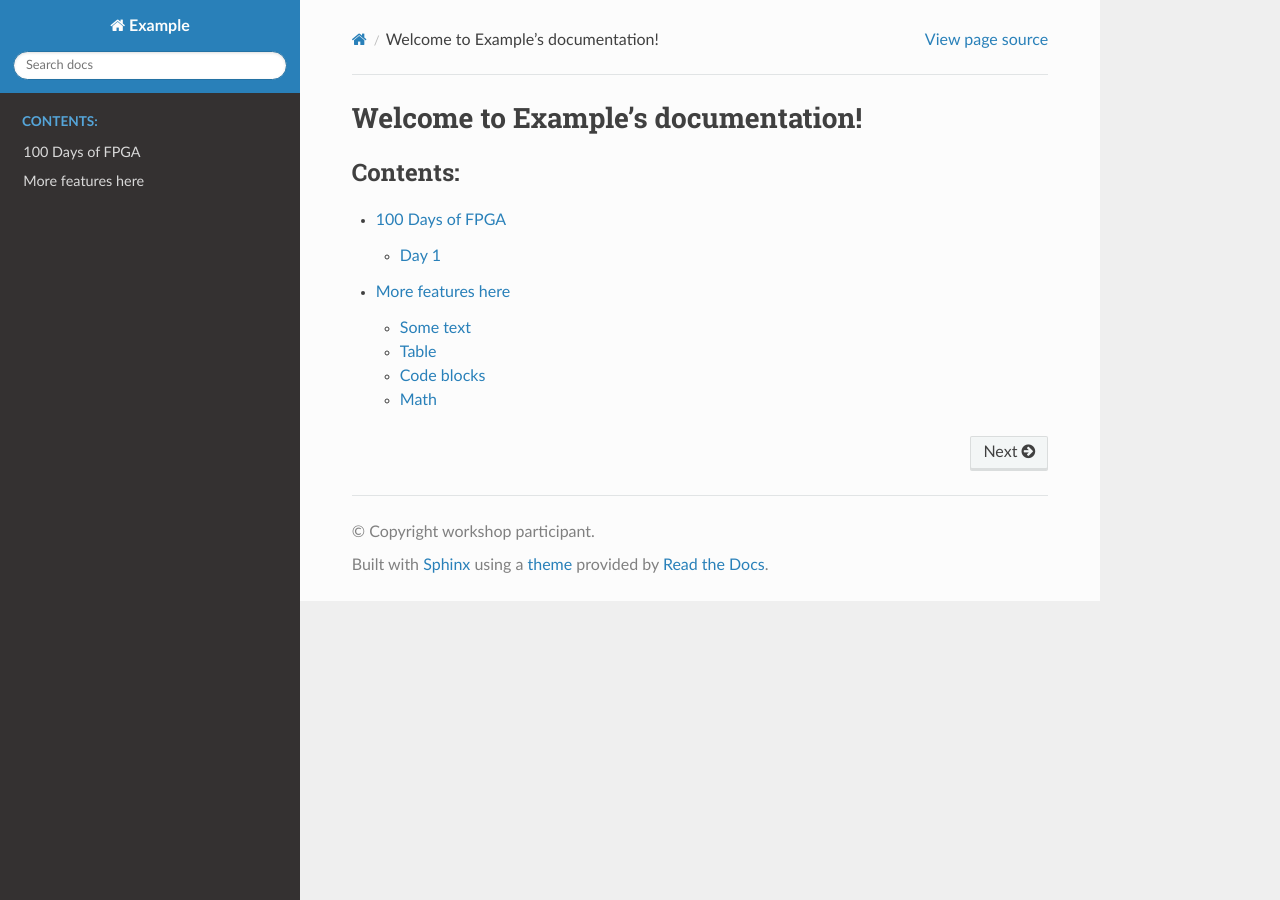
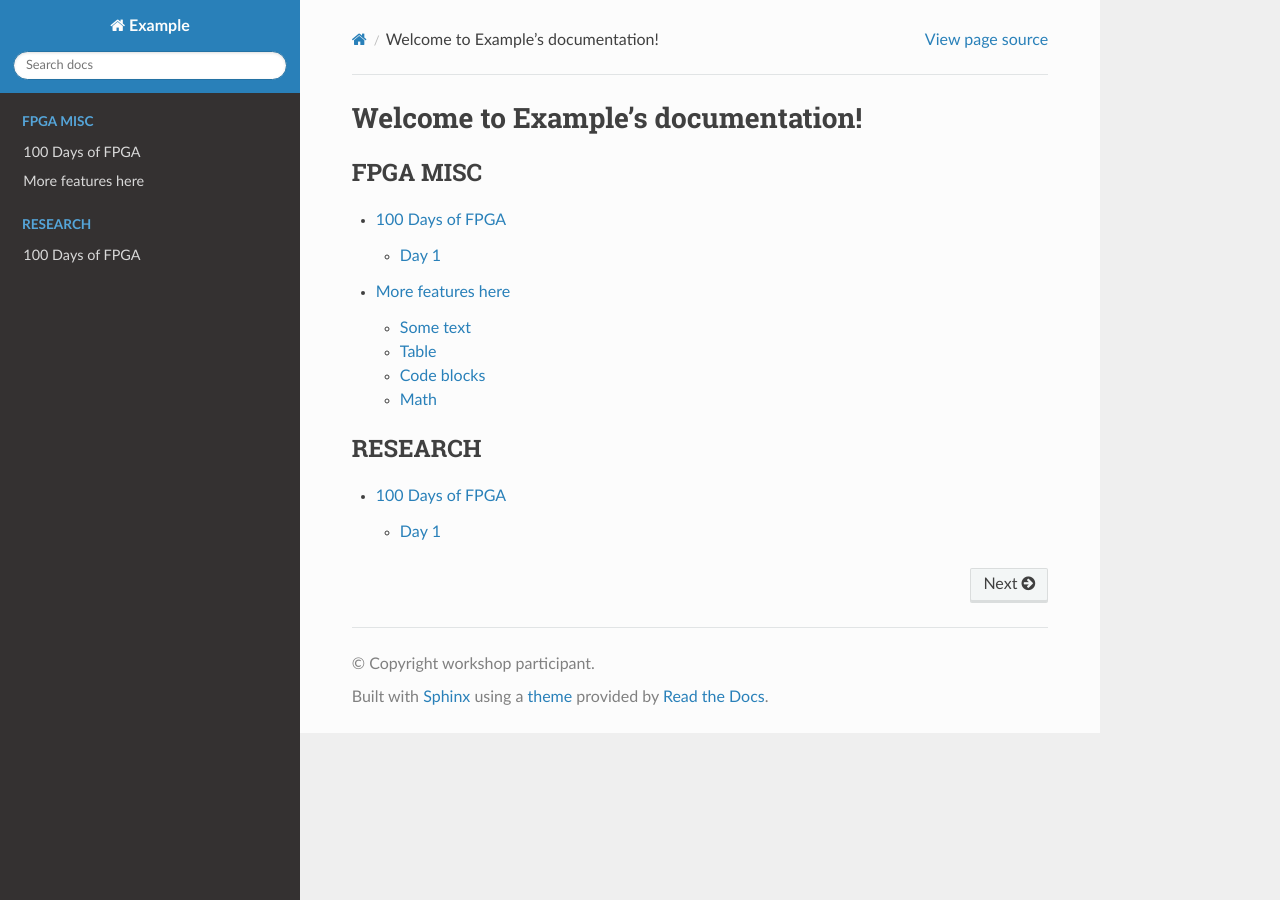
Before and after one commit to IssamChekakta/blog, a Sphinx documentation site: the page built from doc/index.rst, in a window 1280 px wide. Built offline with Sphinx 7.4.7 and the Read the Docs theme 2.0.0, drawn with Linux system fonts in a browser that asks for light colours.

Commit message:
Update index.rst

```diff
--- a/doc/index.rst
+++ b/doc/index.rst
@@ -8,7 +8,14 @@ Welcome to Example's documentation!
 
 .. toctree::
    :maxdepth: 2
-   :caption: Contents:
+   :caption: FPGA MISC
 
    100Days.md
    another-feature.md
+
+
+.. toctree::
+   :maxdepth: 2
+   :caption: RESEARCH
+
+   100Days.md
```
